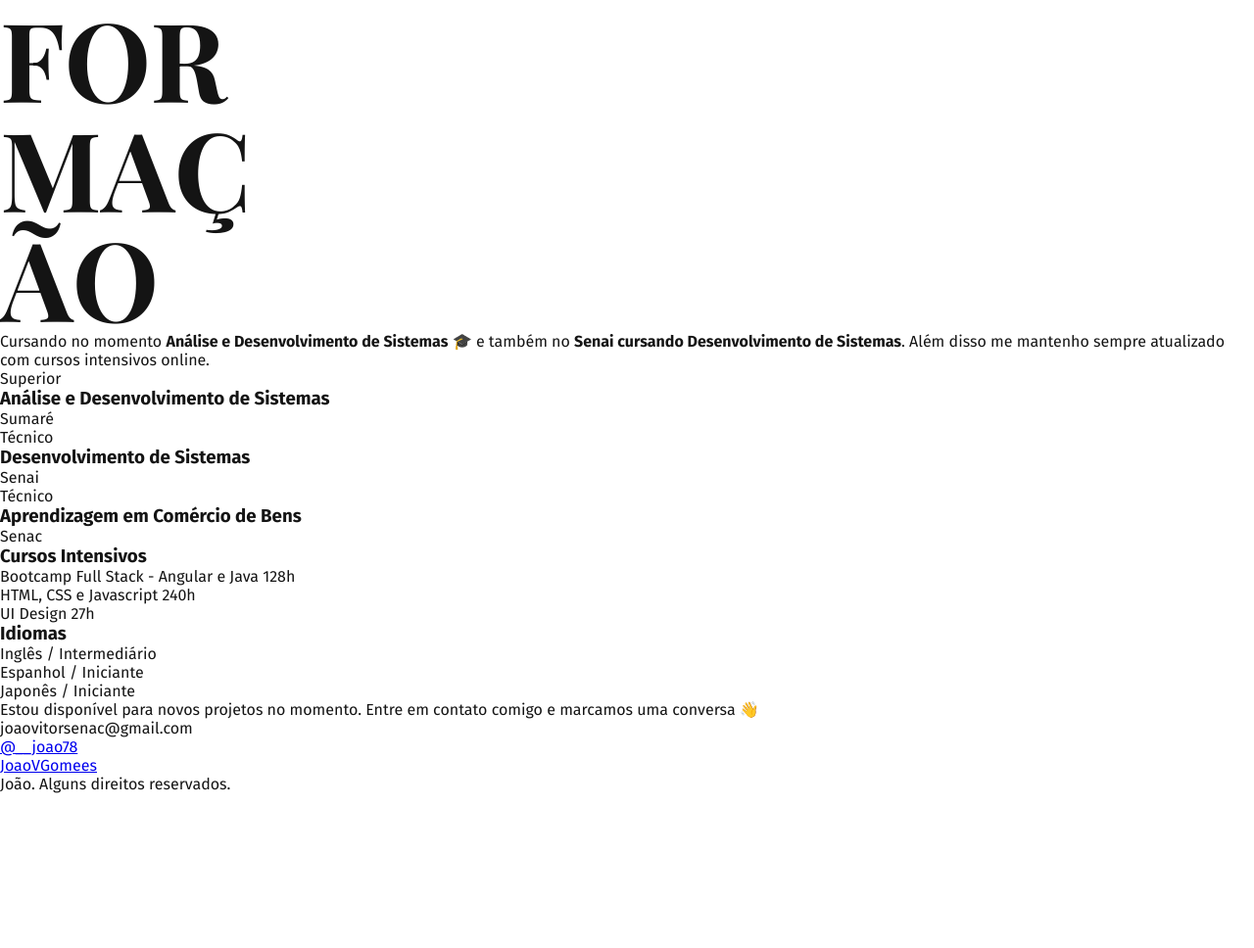
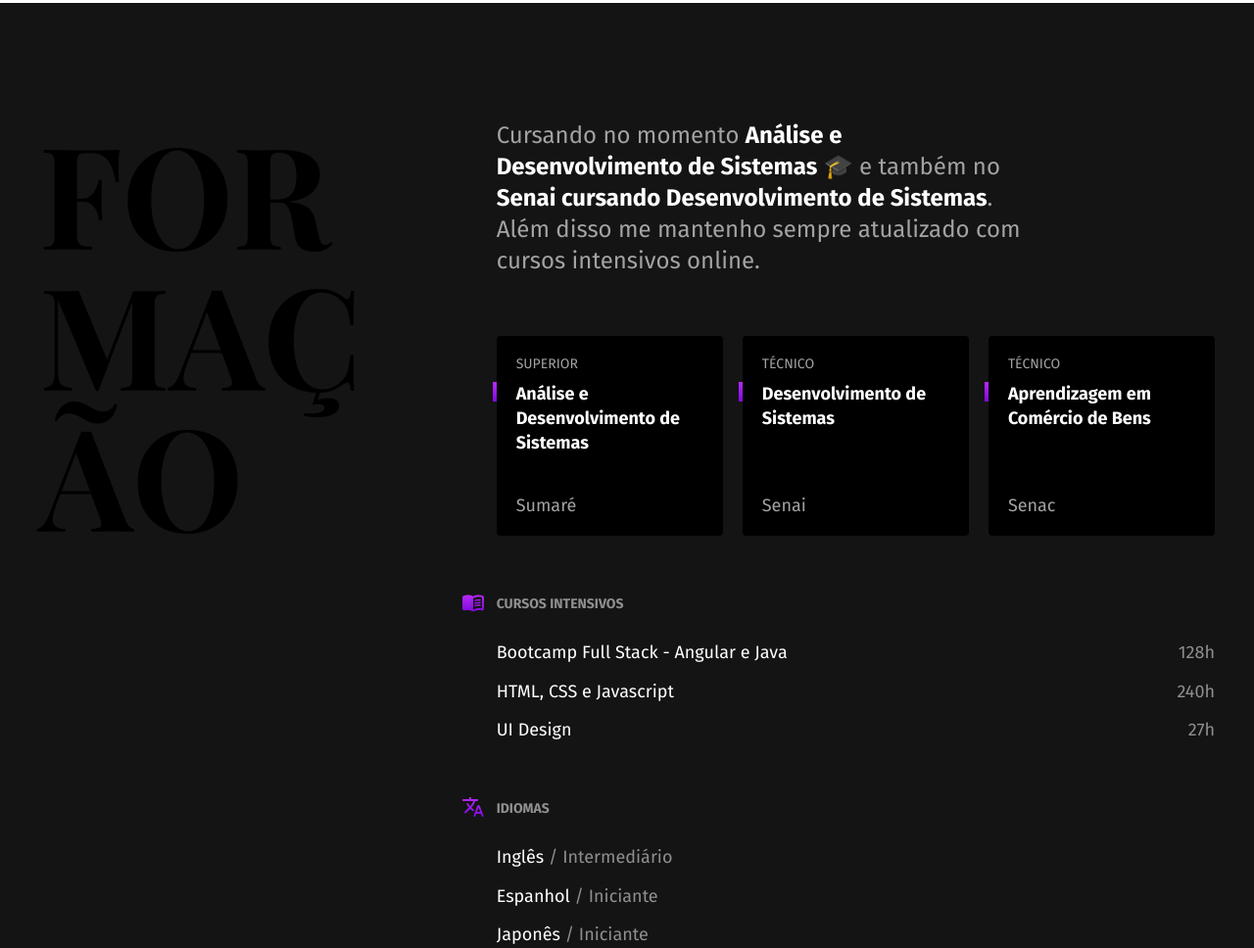
Before and after one commit to JoaoVGomees/portfolio-origamid, a plain HTML site: page index.html in a window 1280 px wide. Shown: the part 1290-2258 px from the top of the page at 98% size. Before the commit the page ends 2100 px from the top, so only its background shows below. Drawn offline with nearby package versions, Linux system fonts and the light colour scheme; a web font is replaced by a local one.

Commit message:
feat: finish css styles

```diff
--- /dev/null
+++ b/css/footer.css
@@ -0,0 +1,55 @@
+.footer {
+  background: #000;
+}
+
+.footer-container {
+  max-width: 1200px;
+  padding: 120px 20px 60px 20px;
+  margin: 0 auto;
+  display: grid;
+  grid-template-columns: 1fr 1fr;
+  gap: 100px;
+  align-items: center;
+}
+
+.footer-texto {
+  font-size: 1.5rem;
+  line-height: 1.33;
+  color: #ccc;
+}
+
+.footer-contato li {
+  font-weight: bold;
+  font-size: 2.25rem;
+  line-height: 1.1;
+  color: #fff;
+  margin-bottom: 30px;
+}
+
+.footer-contato li a {
+  color: #fff;
+  text-decoration: none;
+  transition: 0.2s;
+}
+
+.footer-contato li a:hover {
+  color: #8f8f8f;
+  text-decoration: none;
+}
+
+.footer-copy {
+  grid-column: 1 / -1;
+  font-size: 1.125rem;
+  color: #8f8f8f;
+}
+
+@media (max-width: 800px) {
+  .footer-container {
+    grid-template-columns: 1fr;
+    gap: 40px;
+  }
+
+  .footer-contato li {
+    font-size: 1.5rem;
+  }
+}
--- /dev/null
+++ b/css/formacao.css
@@ -0,0 +1,155 @@
+.formacao {
+  background: #141414;
+  color: #ffffff;
+}
+
+.formacao-container {
+  max-width: 1200px;
+  padding: 120px 20px;
+  margin: 0 auto;
+  display: grid;
+  grid-template-columns: 1fr 2fr;
+  gap: 100px;
+  position: relative;
+}
+
+.formacao-container::after {
+  content: "";
+  display: block;
+  width: 130px;
+  height: 100px;
+  background: url("../img/detalhe.svg") no-repeat center;
+  position: absolute;
+  bottom: -50px;
+  left: 20px;
+}
+
+.formacao .subtitulo {
+  font-size: 9rem;
+  color: #000000;
+  max-width: 5ch;
+  display: grid;
+}
+
+.formacao-texto {
+  font-size: 1.5rem;
+  line-height: 1.33;
+  max-width: 40ch;
+  margin-bottom: 60px;
+  color: #a3a3a3;
+}
+
+.formacao-texto strong {
+  color: #ffffff;
+}
+
+.faculdade-lista {
+  display: flex;
+  flex-wrap: wrap;
+  gap: 20px;
+  margin-bottom: 60px;
+}
+
+.faculdade {
+  flex: 1;
+  background: #000000;
+  padding: 20px;
+  border-radius: 4px;
+  display: flex;
+  flex-direction: column;
+}
+
+.faculdade-tipo {
+  font-size: 0.875rem;
+  text-transform: uppercase;
+  color: #a3a3a3;
+  margin-bottom: 10px;
+}
+
+.faculdade-curso {
+  flex: 1;
+  font-size: 1.125rem;
+  line-height: 1.4;
+  margin-bottom: 40px;
+  position: relative;
+}
+
+.faculdade-curso::before {
+  content: "";
+  display: block;
+  width: 4px;
+  height: 20px;
+  background: linear-gradient(#B629F8, #800ADD);
+  position: absolute;
+  left: -24px;
+}
+
+.faculdade-instituicao {
+  font-size: 1.125rem;
+  color: #a3a3a3;
+}
+
+.cursos {
+  margin-bottom: 60px;
+}
+
+.formacao-extra h3 {
+  font-size: 0.875rem;
+  line-height: 1.4;
+  color: #8f8f8f;
+  text-transform: uppercase;
+  margin-bottom: 30px;
+  position: relative;
+}
+
+.formacao-extra h3::before {
+  display: block;
+  content: "";
+  width: 24px;
+  height: 24px;
+  position: absolute;
+  left: -36px;
+  top: -4px;
+}
+
+.cursos h3::before {
+  background: url("../img/cursos.svg") no-repeat center center;
+}
+
+.idiomas h3::before {
+  background: url("../img/idiomas.svg") no-repeat center center;
+}
+
+.formacao-extra li {
+  font-size: 1.125rem;
+  line-height: 1.1;
+  margin-bottom: 20px;
+}
+
+.formacao-extra span {
+  color: #8f8f8f;
+}
+
+.cursos li {
+  display: flex;
+  justify-content: space-between;
+}
+
+@media (max-width: 800px) {
+  .formacao-container {
+    grid-template-columns: 1fr;
+    padding: 60px 20px;
+    gap: 40px;
+  }
+  .formacao .subtitulo {
+    font-size: 3rem;
+    color: #ffffff;
+  }
+  .formacao-texto {
+    font-size: 1.25rem;
+  }
+  .formacao-extra h3::before {
+    position: initial;
+    margin-bottom: 10px;
+  }
+}
--- a/css/global.css
+++ b/css/global.css
@@ -1,4 +1,9 @@
 @import url('https://fonts.googleapis.com/css2?family=Fira+Sans:ital,wght@0,100;0,200;0,300;0,400;0,500;0,600;0,700;0,800;0,900;1,100;1,200;1,300;1,400;1,500;1,600;1,700;1,800;1,900&family=Playfair+Display:ital,wght@0,400..900;1,400..900&display=swap');
+
+html {
+  scroll-behavior: smooth;
+
+}
 
 body {
   margin: 0px;
@@ -38,6 +43,6 @@ img {
   .subtitulo {
     font-size: 3rem;
     text-transform: capitalize;
-    max-width: initial;
+    max-width: initial !important;
   }
 }
--- a/css/header.css
+++ b/css/header.css
@@ -20,6 +20,12 @@
   font-size: 1.125rem;
   line-height: 1.3;
   text-decoration: none;
+  color: #141414;border-bottom: 2px solid transparent;
+  transition: .3s;
+}
+
+.header-menu a:hover {
+  border-bottom: 2px solid #141414;
   color: #141414;
 }
 
--- a/css/style.css
+++ b/css/style.css
@@ -2,3 +2,5 @@
 @import './header.css';
 @import './introducao.css';
 @import './experiencia.css';
+@import './formacao.css';
+@import './footer.css';
```
